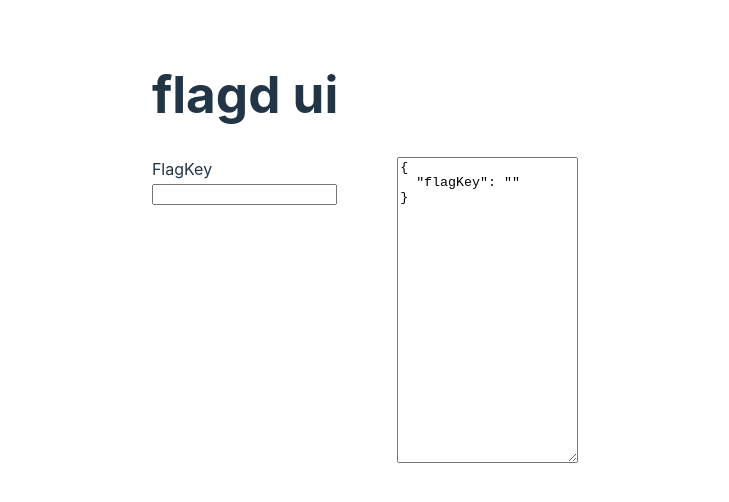
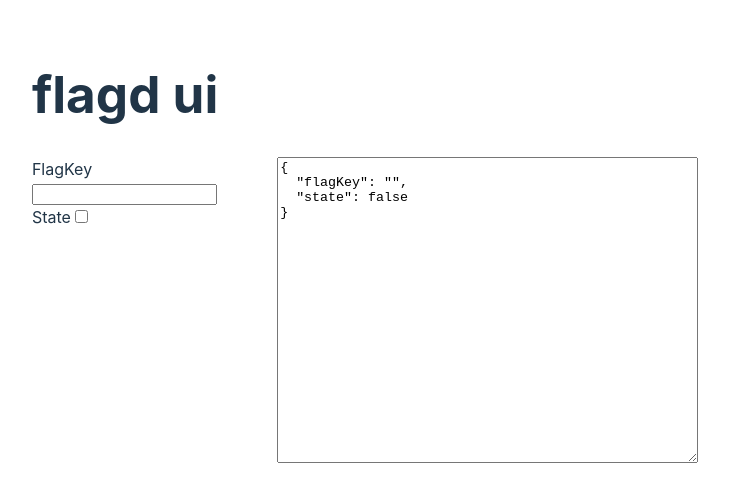
Before and after one commit to yangzhaox/flagd-ui, a React (Vite) app: page / in a window 1280 px wide. Shown: the top 502 px of the page, without its empty margins (275-1004 px from the left). Built offline with nearby package versions, Linux system fonts and the light colour scheme.

Commit message:
add state

```diff
--- a/src/App.jsx
+++ b/src/App.jsx
@@ -3,10 +3,12 @@ import "./App.css"
 
 function App() {
   const [flagKey, setFlagKey] = useState("")
+  const [state, setState] = useState(false)
 
   const generateJSON = () => {
     const json = {
       flagKey,
+      state,
     }
     return JSON.stringify(json, null, 2)
   }
@@ -18,9 +20,12 @@ function App() {
         <div>
           <label htmlFor="flagKey">FlagKey</label>
           <input id="flagKey" value={flagKey} onChange={(e) => setFlagKey(e.target.value)} />
+          <br />
+          <label htmlFor="state">State</label>
+          <input id="state" type="checkbox" checked={state} onChange={(e) => setState(e.target.checked)} />
         </div>
         <div>
-          <textarea readOnly value={generateJSON()} rows={20} />
+          <textarea readOnly value={generateJSON()} rows={20} cols={50} />
         </div>
       </div>
     </>
```
